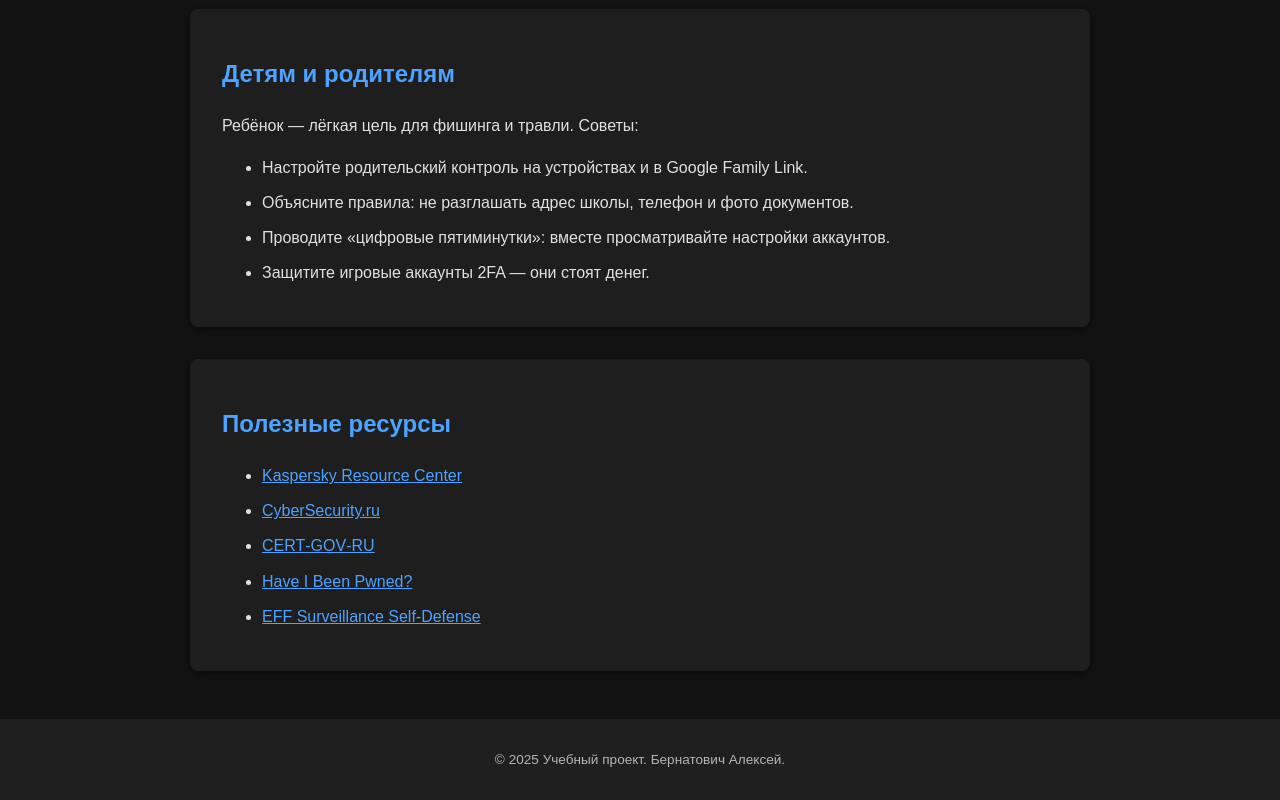
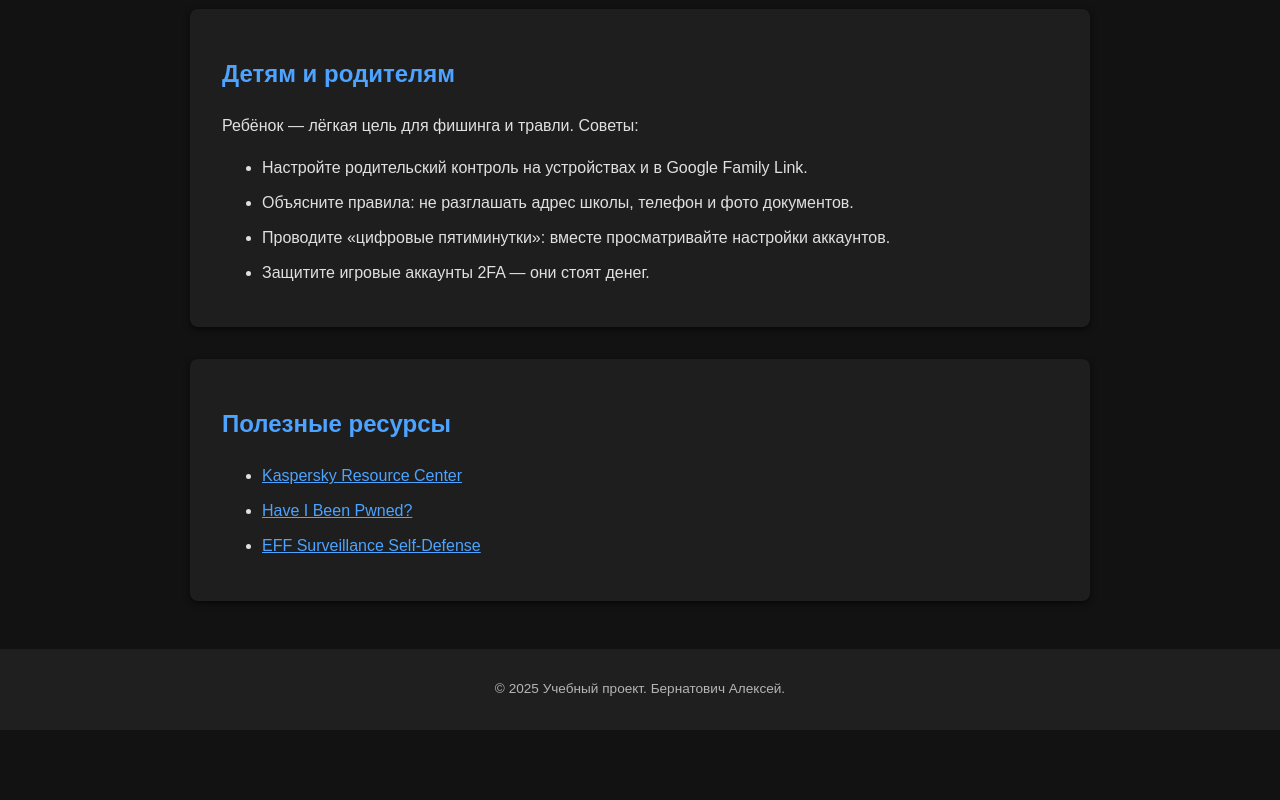
Before and after one commit to aleksejbernatovic/sec, a plain HTML site: page index.html in a window 1280 px wide. Shown: the part 2828-3628 px from the top of the page. After the commit the page ends 3558 px from the top, so only its background shows below. Drawn offline with Linux system fonts and the light colour scheme.

Commit message:
Update index.html

```diff
--- a/index.html
+++ b/index.html
@@ -217,8 +217,6 @@
     <h2>Полезные ресурсы</h2>
     <ul>
       <li><a href="https://www.kaspersky.ru/resource-center" target="_blank" rel="noopener">Kaspersky Resource Center</a></li>
-      <li><a href="https://www.cybersecurity.ru/" target="_blank" rel="noopener">CyberSecurity.ru</a></li>
-      <li><a href="https://www.cert.gov.ru/" target="_blank" rel="noopener">CERT‑GOV‑RU</a></li>
       <li><a href="https://haveibeenpwned.com/" target="_blank" rel="noopener">Have I Been Pwned?</a></li>
       <li><a href="https://ssd.eff.org/ru" target="_blank" rel="noopener">EFF Surveillance Self‑Defense</a></li>
     </ul>
```
